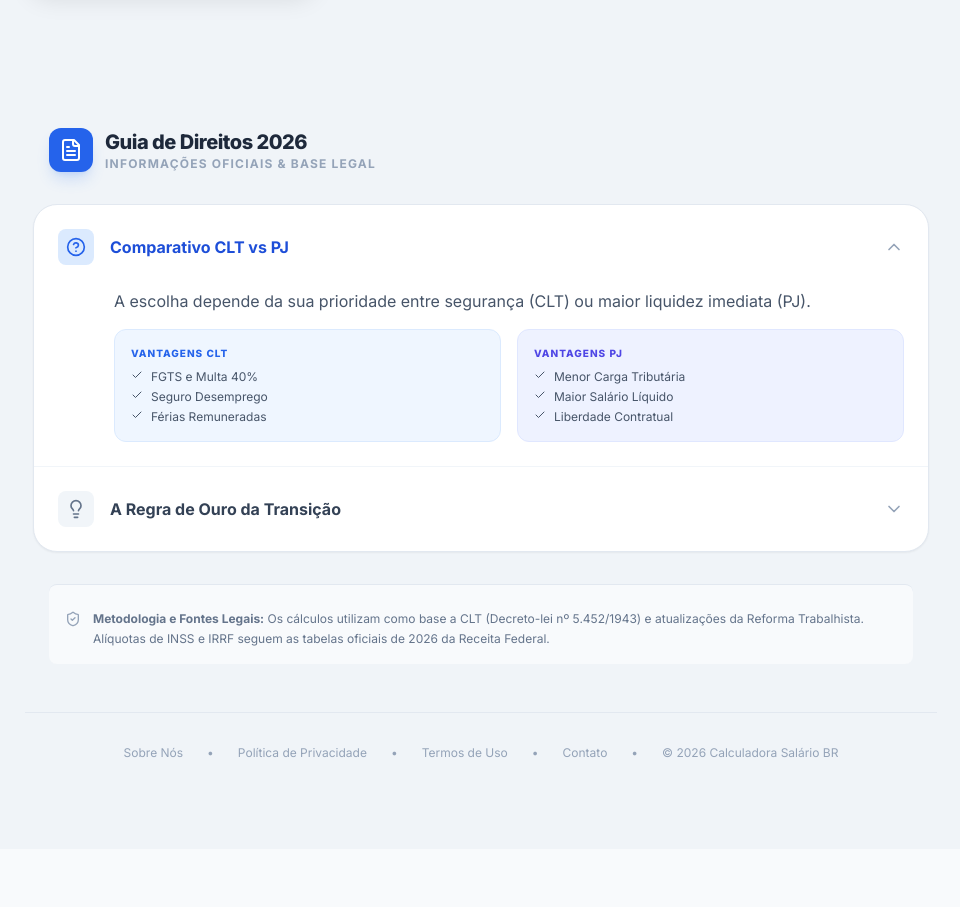
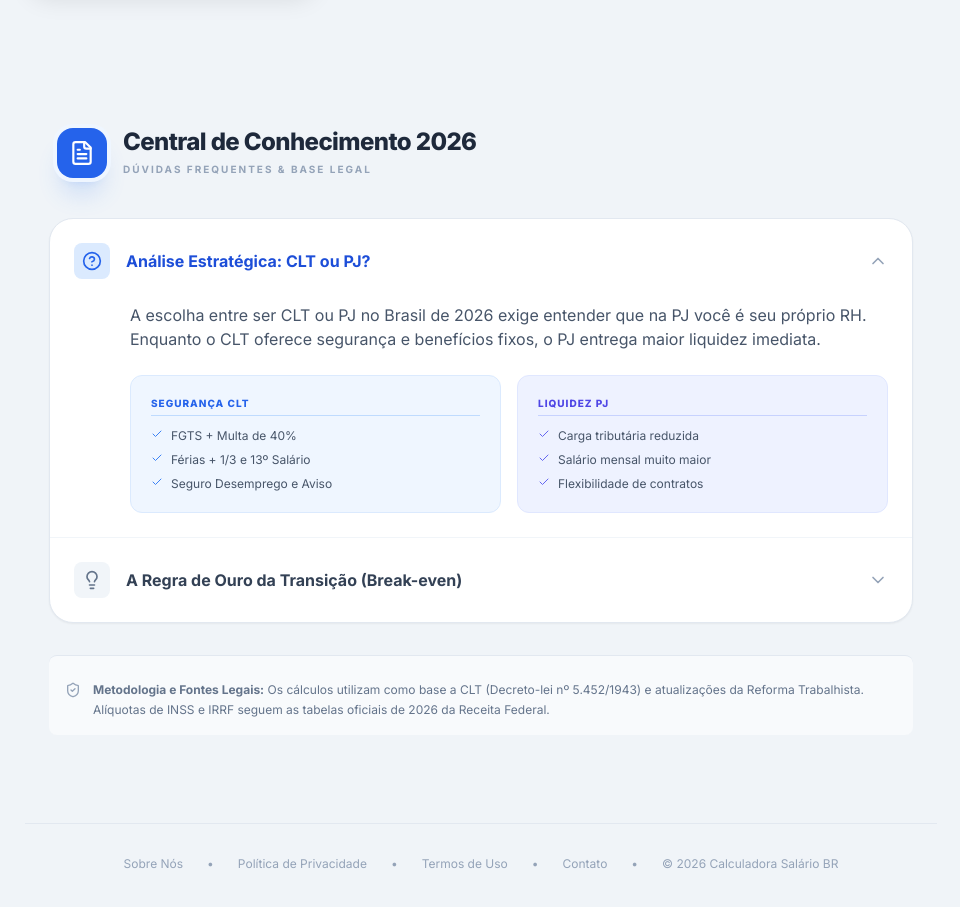
Before and after one commit to noviso123/calculadorasalariobr, a React (Vite) app: page /comparar in a window 1280 px wide. Shown: the part 1300-2207 px from the top of the page, without its empty margins (303-1263 px from the left). Before the commit the page ends 2149 px from the top, so only its background shows below. Built offline with nearby package versions, Linux system fonts and the light colour scheme.

Commit message:
UI: Complete global line-by-line accordion refactor for all views

```diff
--- a/src/components/SEOContent.tsx
+++ b/src/components/SEOContent.tsx
@@ -45,7 +45,7 @@ const AccordionItem = ({ title, icon: Icon, children, defaultOpen = false }: { t
         <ChevronDown size={20} className={`text-slate-400 transition-transform duration-300 ${isOpen ? 'rotate-180 text-blue-500' : ''}`} />
       </button>
 
-      <div className={`overflow-hidden transition-all duration-300 ease-in-out ${isOpen ? 'max-h-[1000px] opacity-100' : 'max-h-0 opacity-0'}`}>
+      <div className={`overflow-hidden transition-all duration-300 ease-in-out ${isOpen ? 'max-h-[1200px] opacity-100' : 'max-h-0 opacity-0'}`}>
         <div className="p-6 pt-0 ml-14 text-slate-600 prose prose-blue prose-sm max-w-none">
           {children}
         </div>
@@ -75,157 +75,193 @@ const SEOContent: React.FC<Props> = ({ view }) => {
   const contentMap: Record<ViewType, React.ReactNode> = {
     salary: (
       <div className="bg-white rounded-3xl border border-slate-200 shadow-sm overflow-hidden">
-        <AccordionItem title="Como Calcular o Salário Líquido?" icon={HelpCircle} defaultOpen={true}>
+        <AccordionItem title="Como Calcular o Salário Líquido em 2026?" icon={HelpCircle} defaultOpen={true}>
           <p>
-            O <strong>Salário Líquido</strong> é o valor que efetivamente cai na sua conta após os descontos.
-            Muitas vezes confundido com o salário nominal da carteira, ele exige o cálculo preciso de impostos e benefícios.
-            Entenda também suas <InternalLink to="/ferias" label="Férias" /> e <InternalLink to="/decimo-terceiro" label="13º Salário" />.
+            O <strong>Salário Líquido</strong> é o valor que efetivamente cai na sua conta após os descontos compulsórios.
+            É a base real para o seu planejamento financeiro mensal. Para uma análise completa, considere também suas <InternalLink to="/ferias" label="Férias" /> e <InternalLink to="/decimo-terceiro" label="13º Salário" />.
           </p>
         </AccordionItem>
 
-        <AccordionItem title="Desconto do INSS (Previdência)" icon={ShieldCheck}>
+        <AccordionItem title="Desconto do INSS (Previdência Social)" icon={ShieldCheck}>
           <p>
-            O INSS segue uma tabela <strong>progressiva</strong> (7,5% a 14%). Isso significa que as alíquotas são aplicadas por faixas de renda:
+            O primeiro desconto aplicado é o INSS, seguindo a tabela <strong>progressiva</strong> de 2026 (alíquotas de 7,5% a 14%):
           </p>
           <ul className="list-disc pl-4 space-y-1">
-            <li>Garante justiça tributária (quem ganha menos, paga proporcionalmente menos).</li>
-            <li>O desconto é limitado ao "Teto do INSS" vigente.</li>
+            <li>Calculado por faixas salariais para maior justiça tributária.</li>
+            <li>Limitado ao "Teto da Previdência" estipulado por lei.</li>
+            <li>Essencial para garantir direitos como auxílio-doença e aposentadoria.</li>
           </ul>
         </AccordionItem>
 
-        <AccordionItem title="Imposto de Renda Retido na Fonte (IRPF)" icon={FileText}>
+        <AccordionItem title="Imposto de Renda (IRPF) e Isenção" icon={FileText}>
           <p>
-            Calculado sobre a base após o desconto do INSS. Em 2026, a faixa de isenção beneficia quem ganha até R$ 5.000,00.
+            O IRPF 2026 traz a nova faixa de isenção que beneficia quem ganha até R$ 5.000,00 (pelo desconto simplificado).
           </p>
           <ul className="list-disc pl-4 space-y-1">
-            <li>Dependentes legais reduzem a base de cálculo.</li>
-            <li>O sistema escolhe automaticamente entre o modelo Simplificado ou com Deduções Legais.</li>
+            <li><strong>Dependentes:</strong> Reduzem a base de cálculo (R$ 189,59 por dependente).</li>
+            <li><strong>Modelos:</strong> O sistema opta automaticamente pelo menor imposto entre o Simplificado e as Deduções Legais.</li>
           </ul>
         </AccordionItem>
 
         <AccordionItem title="Vale Transporte e Outros Descontos" icon={Zap}>
           <p>
-            O Vale Transporte pode ser descontado em até 6%, mas limitado ao custo real das passagens.
-            Outros itens comuns incluem Planos de Saúde (coparticipação) e Faltas (que impactam o Descanso Semanal Remunerado).
+            A empresa pode descontar até 6% do salário básico para o Vale Transporte.
+            Outros descontos permitidos incluem plano de saúde, faltas não justificadas e atrasos, que também refletem no Descanso Semanal Remunerado (DSR).
           </p>
+          <div className="mt-4 p-4 bg-blue-50 border border-blue-100 rounded-xl flex gap-3">
+            <Info size={16} className="text-blue-500 shrink-0 mt-1" />
+            <p className="text-xs text-blue-800">
+               <strong>Dica:</strong> Se o custo real das suas passagens for menor que 6% do seu salário básico, a empresa deve descontar apenas o valor real gasto.
+            </p>
+          </div>
         </AccordionItem>
       </div>
     ),
     vacation: (
       <div className="bg-white rounded-3xl border border-slate-200 shadow-sm overflow-hidden">
-        <AccordionItem title="Regras de Férias CLT 2026" icon={HelpCircle} defaultOpen={true}>
+        <AccordionItem title="Guia de Férias CLT e Prazos" icon={HelpCircle} defaultOpen={true}>
           <p>
-            Todo trabalhador tem direito a 30 dias de descanso após 12 meses de trabalho.
-            O pagamento deve ser feito até 2 dias antes do início do descanso.
+            As férias são um direito anual de 30 dias de descanso remunerado após 12 meses de contrato (período aquisitivo).
+            O pagamento deve ocorrer obrigatoriamente até 2 dias antes do início do descanso escolhido.
           </p>
         </AccordionItem>
 
-        <AccordionItem title="O que compõe o valor?" icon={Info}>
-          <p>As férias são compostas pelo salário base do período mais o <strong>1/3 Constitucional</strong> (bônus de 33,33%).</p>
-          <p>Horas extras e comissões também geram médias que elevam este valor.</p>
+        <AccordionItem title="Composição do Pagamento e Adicionais" icon={Info}>
+          <p>As férias são calculadas sobre o salário bruto somado ao <strong>Terço Constitucional</strong> (bônus obrigatório de 33,33%).</p>
+          <p>Verbas variáveis como horas extras, adicionais noturnos e comissões do último ano entram na média para aumentar o valor total.</p>
         </AccordionItem>
 
-        <AccordionItem title="Abono Pecuniário (Vender Férias)" icon={Zap}>
+        <AccordionItem title="Abono Pecuniário (Venda de Férias)" icon={Zap}>
           <p>
-            Você pode converter até 10 dias (1/3) de suas férias em dinheiro.
-            <strong>Vantagem:</strong> O abono pecuniário é isento de INSS e Imposto de Renda, garantindo um ganho líquido maior.
+            É a conversão de até 1/3 do período de férias (geralmente 10 dias) em dinheiro.
           </p>
+          <ul className="list-disc pl-4 space-y-1">
+            <li>O valor do abono tem natureza indenizatória.</li>
+            <li><strong>Isenção:</strong> Não há incidência de INSS ou Imposto de Renda sobre os dias vendidos.</li>
+            <li>É uma estratégia comum para aumentar o fôlego financeiro em viagens ou quitação de dívidas.</li>
+          </ul>
         </AccordionItem>
       </div>
     ),
     thirteenth: (
       <div className="bg-white rounded-3xl border border-slate-200 shadow-sm overflow-hidden">
-        <AccordionItem title="Guia do 13º Salário" icon={HelpCircle} defaultOpen={true}>
-          <p>Também chamado de Gratificação Natalina, é pago proporcionalmente aos meses trabalhados durante o ano.</p>
+        <AccordionItem title="Funcionamento do 13º Salário (Gratificação)" icon={HelpCircle} defaultOpen={true}>
+          <p>
+             O 13º salário representa o pagamento proporcional ao tempo trabalhado no ano. Se trabalhou 12 meses, recebe um salário extra integral.
+             Em caso de demissão antecipada, o valor proporcional é pago na <InternalLink to="/rescisao" label="Rescisão" />.
+          </p>
         </AccordionItem>
 
-        <AccordionItem title="Primeira Parcela (Adiantamento)" icon={Zap}>
-          <p>Paga entre fevereiro e novembro. Corresponde a 50% do bruto e <strong>não possui nenhum desconto</strong> de imposto.</p>
+        <AccordionItem title="Dinâmica da Primeira Parcela" icon={Zap}>
+          <p>Deve ser paga entre 1º de fevereiro e 30 de novembro. Corresponde a 50% do salário bruto atual sem qualquer desconto de impostos.</p>
         </AccordionItem>
 
-        <AccordionItem title="Segunda Parcela (Quitação)" icon={ShieldCheck}>
-          <p>Paga até 20 de dezembro. Aqui ocorrem os descontos totais de INSS e IR, subtraindo o valor já antecipado.</p>
+        <AccordionItem title="Segunda Parcela e Descontos Fiscais" icon={ShieldCheck}>
+          <p>Ocorre até 20 de dezembro. Calcula-se o valor total do 13º, aplicam-se os descontos de INSS e IR sobre o total, e subtrai-se o que já foi pago na primeira parcela.</p>
+          <div className="mt-4 p-4 bg-emerald-50 border border-emerald-100 rounded-xl">
+             <p className="text-xs text-emerald-800 font-bold">
+               Nota: Como a tributação do 13º é exclusiva, ele não soma com o seu salário do mês para fins de cálculo de alíquota, protegendo sua renda.
+             </p>
+          </div>
         </AccordionItem>
       </div>
     ),
     termination: (
       <div className="bg-white rounded-3xl border border-slate-200 shadow-sm overflow-hidden">
-        <AccordionItem title="Verbas Rescisórias Principais" icon={HelpCircle} defaultOpen={true}>
-          <p>Inclui Saldo de Salário, Aviso Prévio (trabalhado ou indenizado), Férias Proporcionais/Vencidas e 13º Proporcional.</p>
+        <AccordionItem title="Principais Verbas na Rescisão" icon={HelpCircle} defaultOpen={true}>
+          <p>Dependendo da modalidade (Pedido ou Demissão), você tem direito a Saldo de Salário, Férias Vencidas/Proporcionais (+1/3), 13º Proporcional e Aviso Prévio.</p>
         </AccordionItem>
 
-        <AccordionItem title="Multa de 40% e Saque do FGTS" icon={Info}>
-          <p>Na demissão sem justa causa, o empregador paga 40% sobre o total depositado no FGTS. Este valor é isento de impostos.</p>
+        <AccordionItem title="Regras do FGTS e Multa de 40%" icon={ShieldCheck}>
+          <p>Na demissão sem justa causa, o trabalhador saca o saldo do FGTS e recebe uma multa indenizatória de 40% paga pela empresa. Este valor é isento de impostos.</p>
         </AccordionItem>
 
-        <AccordionItem title="Empréstimo Consignado na Saída" icon={AlertTriangle}>
+        <AccordionItem title="Empréstimo Consignado e Retenção Legal" icon={AlertTriangle}>
           <p>
-            Cuidado: A lei permite que a empresa desconte até 35% do líquido da sua rescisão para quitar parcelas de empréstimos ativos.
-            Simule na nossa <InternalLink to="/consignado" label="Calculadora de Consignado" /> para evitar surpresas.
+            Muitos ignoram que a Lei 10.820 autoriza a retenção de até 35% das suas verbas rescisórias líquidas para quitar empréstimos consignados ativos.
           </p>
+          <p className="mt-2">Simule o impacto e sua margem na nossa <InternalLink to="/consignado" label="Calculadora de Consignado" /> para se planejar.</p>
         </AccordionItem>
       </div>
     ),
     consigned: (
       <div className="bg-white rounded-3xl border border-slate-200 shadow-sm overflow-hidden">
-        <AccordionItem title="Margem Consignável (Lei 35%)" icon={ShieldCheck} defaultOpen={true}>
+        <AccordionItem title="Margem Consignável e a Lei dos 35%" icon={ShieldCheck} defaultOpen={true}>
           <p>
-            A soma das parcelas não pode ultrapassar 35% da sua renda líquida mensal.
-            É a modalidade com os menores juros do mercado devido à garantia em folha.
+            O crédito consignado é limitado a 35% da sua renda líquida mensal (margem livre). É a linha de crédito mais barata para funcionários CLT.
           </p>
         </AccordionItem>
 
-        <AccordionItem title="Garantia de FGTS (Saque-Aniversário)" icon={Zap}>
+        <AccordionItem title="Antecipação do Saque-Aniversário FGTS" icon={Zap}>
           <p>
-            Você pode antecipar parcelas do saque-aniversário sem comprometer sua renda mensal,
-            usando o saldo do fundo como garantia direta para o banco.
+            Permite usar o saldo do fundo como garantia para obter crédito rápido sem comprometer sua renda mensal, já que o pagamento é descontado anualmente do próprio FGTS.
+          </p>
+        </AccordionItem>
+
+        <AccordionItem title="Diferença entre Taxa Nominal e CET" icon={Info}>
+          <p>
+            Sempre olhe o <strong>Custo Efetivo Total (CET)</strong>. Ele inclui juros, IOF, taxas administrativas e seguros, revelando o custo real do seu empréstimo.
           </p>
         </AccordionItem>
       </div>
     ),
     compare: (
       <div className="bg-white rounded-3xl border border-slate-200 shadow-sm overflow-hidden">
-        <AccordionItem title="Comparativo CLT vs PJ" icon={HelpCircle} defaultOpen={true}>
-          <p>A escolha depende da sua prioridade entre segurança (CLT) ou maior liquidez imediata (PJ).</p>
+        <AccordionItem title="Análise Estratégica: CLT ou PJ?" icon={HelpCircle} defaultOpen={true}>
+          <p>
+             A escolha entre ser CLT ou PJ no Brasil de 2026 exige entender que na PJ você é seu próprio RH. Enquanto o CLT oferece segurança e benefícios fixos, o PJ entrega maior liquidez imediata.
+          </p>
 
-          <div className="grid md:grid-cols-2 gap-4 mt-4">
-            <div className="bg-blue-50 p-4 rounded-xl border border-blue-100">
-              <span className="text-[10px] font-black uppercase text-blue-600 tracking-widest block mb-2">Vantagens CLT</span>
-              <ul className="text-xs space-y-1">
-                <li className="flex gap-2"><Check size={12} /> FGTS e Multa 40%</li>
-                <li className="flex gap-2"><Check size={12} /> Seguro Desemprego</li>
-                <li className="flex gap-2"><Check size={12} /> Férias Remuneradas</li>
+          <div className="grid md:grid-cols-2 gap-4 mt-6">
+            <div className="bg-blue-50 p-5 rounded-xl border border-blue-100">
+              <span className="text-[10px] font-black uppercase text-blue-600 tracking-widest block mb-3 border-b border-blue-200 pb-1">Segurança CLT</span>
+              <ul className="text-xs space-y-2">
+                <li className="flex gap-2"><Check size={12} className="text-blue-500 shrink-0" /> FGTS + Multa de 40%</li>
+                <li className="flex gap-2"><Check size={12} className="text-blue-500 shrink-0" /> Férias + 1/3 e 13º Salário</li>
+                <li className="flex gap-2"><Check size={12} className="text-blue-500 shrink-0" /> Seguro Desemprego e Aviso</li>
               </ul>
             </div>
-            <div className="bg-indigo-50 p-4 rounded-xl border border-indigo-100">
-              <span className="text-[10px] font-black uppercase text-indigo-600 tracking-widest block mb-2">Vantagens PJ</span>
-              <ul className="text-xs space-y-1">
-                <li className="flex gap-2"><Check size={12} /> Menor Carga Tributária</li>
-                <li className="flex gap-2"><Check size={12} /> Maior Salário Líquido</li>
-                <li className="flex gap-2"><Check size={12} /> Liberdade Contratual</li>
+            <div className="bg-indigo-50 p-5 rounded-xl border border-indigo-100">
+              <span className="text-[10px] font-black uppercase text-indigo-600 tracking-widest block mb-3 border-b border-indigo-200 pb-1">Liquidez PJ</span>
+              <ul className="text-xs space-y-2">
+                <li className="flex gap-2"><Check size={12} className="text-indigo-500 shrink-0" /> Carga tributária reduzida</li>
+                <li className="flex gap-2"><Check size={12} className="text-indigo-500 shrink-0" /> Salário mensal muito maior</li>
+                <li className="flex gap-2"><Check size={12} className="text-indigo-500 shrink-0" /> Flexibilidade de contratos</li>
               </ul>
             </div>
           </div>
         </AccordionItem>
 
-        <AccordionItem title="A Regra de Ouro da Transição" icon={Lightbulb}>
+        <AccordionItem title="A Regra de Ouro da Transição (Break-even)" icon={Lightbulb}>
           <p>
-            Para compensar a perda de direitos (13º, Férias, FGTS), um salário PJ deve ser entre
-            <strong>30% e 50% maior</strong> do que o salário bruto CLT equivalente.
+            Especialistas financeiros recomendam que, para manter o mesmo padrão de vida, um contrato PJ deve faturar entre <strong>30% e 50% a mais</strong> do que o salário bruto CLT equivalente.
+            Isso cobre os custos com contador, INSS autônomo e provisões para o próprio período de descanso.
           </p>
+          <div className="mt-4 p-4 bg-orange-50 border border-orange-100 rounded-xl flex gap-3">
+             <AlertTriangle size={16} className="text-orange-600 shrink-0 mt-1" />
+             <p className="text-xs text-orange-800">
+               <strong>Cuidado:</strong> PJ sem "Fator R" (em serviços intelectuais) pode ter imposto alto (15,5% no Simples Nacional). Fale com um contador.
+             </p>
+          </div>
         </AccordionItem>
       </div>
     ),
     irpf: (
       <div className="bg-white rounded-3xl border border-slate-200 shadow-sm overflow-hidden">
-        <AccordionItem title="Novas Regras IRPF 2026" icon={HelpCircle} defaultOpen={true}>
-          <p>Em 2026, quem ganha até R$ 5.000,00 está isento de Imposto de Renda através do desconto simplificado.</p>
+        <AccordionItem title="Mudanças no IRPF para 2026" icon={HelpCircle} defaultOpen={true}>
+          <p>Com a correção das tabelas, a faixa de isenção agora protege rendimentos de até R$ 5.000,00 por meio do desconto simplificado padrão da Receita Federal.</p>
         </AccordionItem>
 
-        <AccordionItem title="Modelo Legal vs Simplificado" icon={Info}>
+        <AccordionItem title="Cálculo Legal vs Modelo Simplificado" icon={ShieldCheck}>
           <p>
-            O <strong>Modelo Legal</strong> é vantajoso para quem tem muitas despesas dedutíveis (filhos, saúde, educação).
-            O <strong>Simplificado</strong> aplica um desconto padrão (R$ 564,80) na base de cálculo.
+            O <strong>Modelo Legal</strong> é vantajoso para quem possui altas deduções (saúde, instrução, pensão ou dependentes).
+            O <strong>Modelo Simplificado</strong> substitui as deduções por um valor fixo (R$ 564,80), sendo a melhor opção para a maioria dos assalariados.
+          </p>
+        </AccordionItem>
+
+        <AccordionItem title="O que é a Alíquota Efetiva?" icon={Info}>
+          <p>
+            É a porcentagem real paga sobre o seu salário total. Graças à progressividade e às parcelas a deduzir de cada faixa, a alíquota efetiva será sempre menor que a alíquota máxima em que você se enquadra.
           </p>
         </AccordionItem>
       </div>
@@ -233,20 +269,20 @@ const SEOContent: React.FC<Props> = ({ view }) => {
   };
 
   return (
-    <div className="mt-12 max-w-4xl mx-auto animate-fade-in">
-      <div className="flex items-center gap-3 mb-8 px-4">
-        <div className="bg-blue-600 p-2.5 rounded-xl shadow-lg shadow-blue-500/20">
-          <FileText className="text-white" size={24} />
+    <div className="mt-12 max-w-4xl mx-auto animate-fade-in px-4">
+      <div className="flex items-center gap-4 mb-10 pl-2">
+        <div className="bg-blue-600 p-3 rounded-2xl shadow-xl shadow-blue-500/20 ring-4 ring-blue-50">
+          <FileText className="text-white" size={26} />
         </div>
         <div>
-          <h3 className="text-xl font-black text-slate-800 tracking-tight">Guia de Direitos 2026</h3>
-          <p className="text-xs font-bold text-slate-400 uppercase tracking-widest">Informações Oficiais & Base Legal</p>
+          <h3 className="text-2xl font-black text-slate-800 tracking-tight leading-none">Central de Conhecimento 2026</h3>
+          <p className="text-[10px] font-bold text-slate-400 uppercase tracking-[0.2em] mt-2">Dúvidas Frequentes & Base Legal</p>
         </div>
       </div>
 
       {contentMap[view]}
 
-      <div className="px-4">
+      <div className="pb-10">
         <MethodologyFooter />
       </div>
     </div>
```
